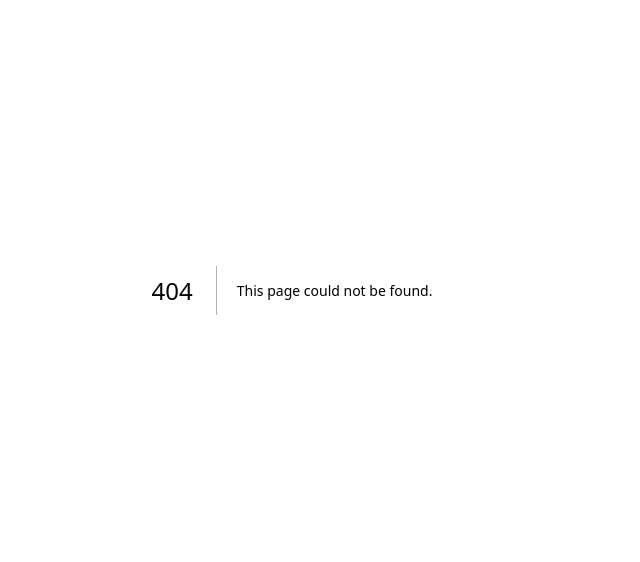
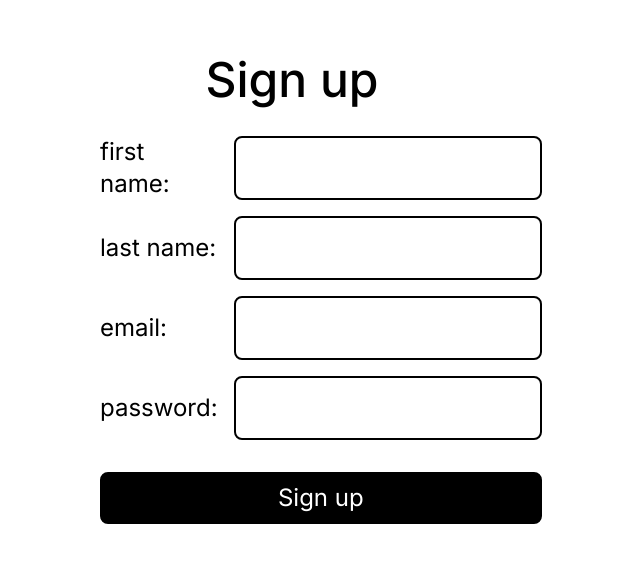
Before and after one commit to tanishkushwaha/pastel-notes, a Next.js app: page /signup in a window 1280 px wide. Before the commit this address had no page. Shown: the part 110-672 px from the top of the page, without its empty margins (348-988 px from the left). Built offline with nearby package versions, Linux system fonts and the light colour scheme.

Commit message:
Add signup and signin pages

```diff
--- /dev/null
+++ b/app/signin/page.tsx
@@ -0,0 +1,21 @@
+
+
+export default function Signin() {
+
+  return (
+    <div className="flex justify-center items-center h-screen">
+      <div>
+        <h1 className="text-center font-medium text-5xl">Sign in</h1>
+        <form className="mt-8 w-96 grid grid-cols-[auto_1fr] grid-rows-2 gap-4">
+          <label className="col-start-1 row-start-1 justify-self-end self-center text-2xl">username:</label>
+          <input type="text" className="col-start-2 row-start-1 p-2 border-2 border-black rounded-lg" />
+          <label className="col-start-1 row-start-2 justify-self-end self-center text-2xl">password:</label>
+          <input type="password" className="col-start-2 row-start-2 p-2 border-2 border-black rounded-lg" />
+          <button type="submit" className="block w-full p-2 bg-black border-2 border-black text-white rounded-lg mt-4 text-xl col-span-2 active:bg-white active:text-black transition-colors">
+            Sign in
+          </button>
+        </form>
+      </div>
+    </div>
+  )
+}
--- /dev/null
+++ b/app/signup/page.tsx
@@ -0,0 +1,31 @@
+
+
+export default function Signup() {
+
+  return (
+    <div className="flex justify-center items-center h-screen">
+      <div>
+        <h1 className="text-center font-medium text-5xl">Sign up</h1>
+        <form className="mt-8 md:w-96 grid grid-cols-[auto_1fr] grid-rows-4 gap-4">
+
+          <label className="col-start-1 row-start-1 self-center text-2xl">first name:</label>
+          <input type="text" required className="col-start-2 row-start-1 p-2 border-2 border-black rounded-lg text-xl" />
+
+          <label className="col-start-1 row-start-2 self-center text-2xl">last name:</label>
+          <input type="text" required className="col-start-2 row-start-2 p-2 border-2 border-black rounded-lg text-xl" />
+
+          <label className="col-start-1 row-start-3 self-center text-2xl">email:</label>
+          <input type="email" required className="col-start-2 row-start-3 p-2 border-2 border-black rounded-lg text-xl" />
+
+          <label className="col-start-1 row-start-4 self-center text-2xl">password:</label>
+          <input type="password" required className="col-start-2 row-start-4 p-2 border-2 border-black rounded-lg text-xl" />
+
+          <button type="submit" className="block w-full p-2 bg-black border-2 border-black text-white rounded-lg mt-4 text-2xl col-span-2 active:bg-white active:text-black transition-colors">
+            Sign up
+          </button>
+
+        </form>
+      </div>
+    </div>
+  )
+}
```
